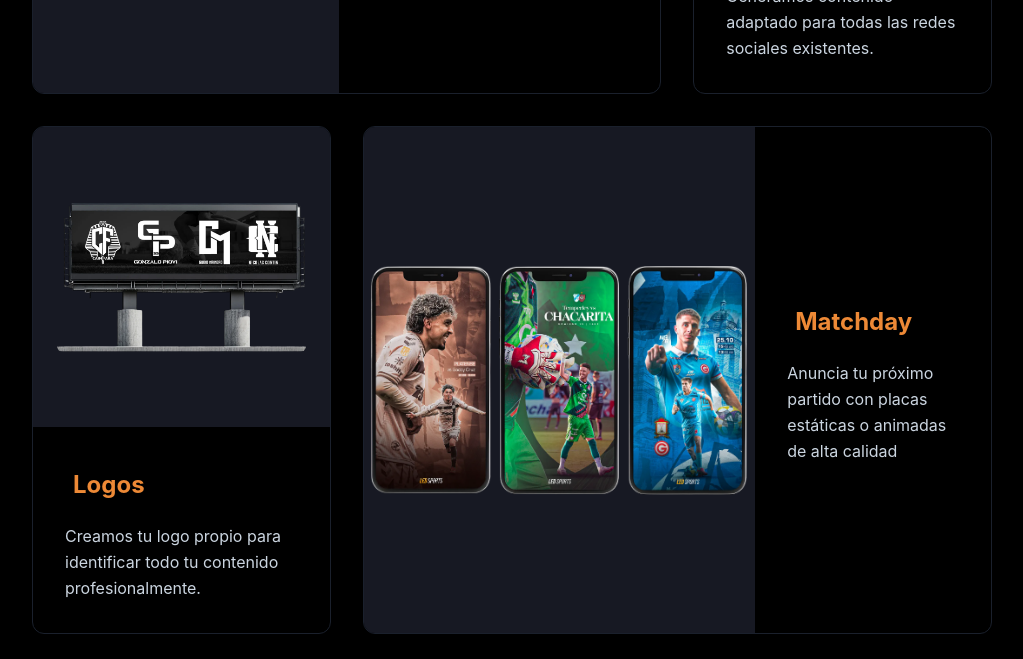
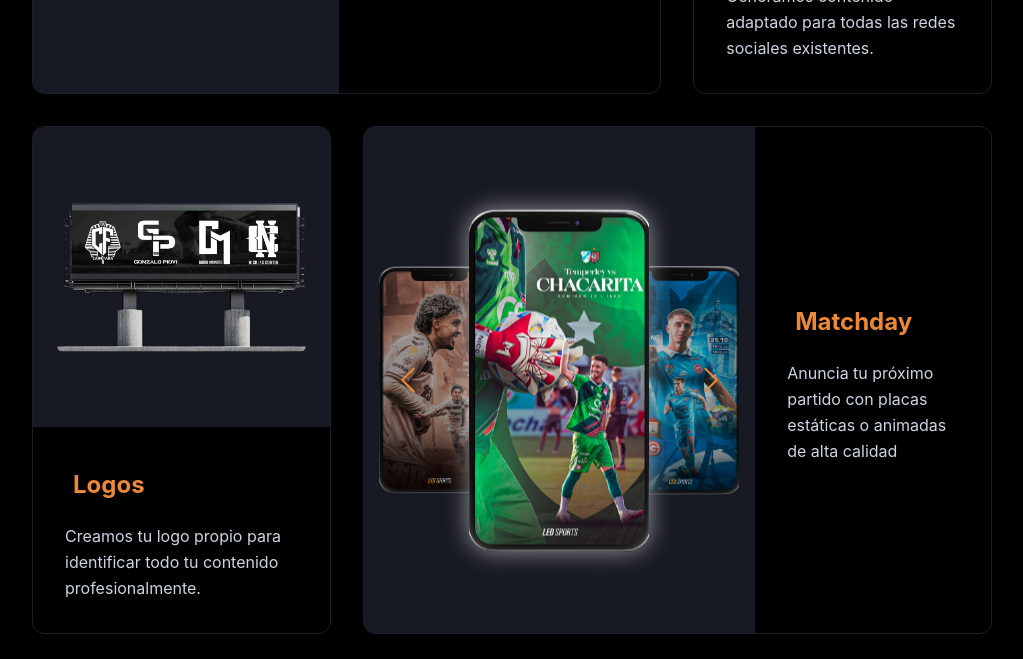
Before and after one commit to mgunsett/LedSports, a React (Vite) app: page /deportistas in a window 1280 px wide. Shown: the part 1140-1799 px from the top of the page, without its empty margins (128-1151 px from the left). Built offline with nearby package versions, Linux system fonts and the light colour scheme; a web font is replaced by a local one.

Commit message:
config matchday carrusel

```diff
--- a/src/Pages/Deportistas.jsx
+++ b/src/Pages/Deportistas.jsx
@@ -19,6 +19,7 @@ import deportistas_carpetacom from "../assets/deportistas_carpetacom.webp";
 import deportistas_planmkt from "../assets/deportistas_planmkt.webp";
 import { BsChevronDoubleDown } from "react-icons/bs";
 import Contact from "../components/Contact";
+import MatchdayCarousel from "../components/MatchdayCarousel";
 
 const MotionFlex = motion(Flex);
 const MotionHeading = motion(Heading);
@@ -387,67 +388,19 @@ export const Deportistas = () => {
                   display="flex"
                   alignItems="center"
                   justifyContent="center"
-                  p={{ base: 20, md: 6 }}
-                  minH={{ base: "150px", md: "200px" }}
+                  p={{ base: 8, md: 6 }}
+                  minH={{ base: "370px", md: "200px" }}
+                  overflow="hidden"
                 >
-                  <Image
-                    src= {deportistas_prematch}
-                    w={{ base: "100px", md: "120px" }}
-                    h={{ base: "210px", md: "230px" }}
-                    display="flex"
-                    alignItems="center"
-                    justifyContent="center"
-                    borderRadius="md"
-                    color="gray.500"
-                    fontSize="sm"
-                    transitionDuration="0.6s"
-                    _hover={{
-                        transform:"scale(1.5)",
-                        filter: "drop-shadow(0px 0px 8px rgba(255, 255, 255, 0.56))",
-                        mr: {base: '-60px', md: '-50px'}
-                      }}
+                  <MatchdayCarousel
+                    images={[deportistas_prematch, deportistas_prematch1, deportistas_prematch2]}
                   />
-                  <Image
-                      src={deportistas_prematch1}
-                      w={{ base: "100px", md: "120px" }}
-                      h={{ base: "210px", md: "230px" }}
-                      display="flex"
-                      alignItems="center"
-                      justifyContent="center"
-                      borderRadius="md"
-                      color="gray.500"
-                      fontSize="sm"
-                      transitionDuration="0.6s"
-                      ml={2}
-                      _hover={{
-                        transform:"scale(1.5)",
-                        filter: "drop-shadow(0px 0px 8px rgba(255, 255, 255, 0.56))",
-                        mx: {base: '-60px', md: '-50px'}
-                      }}
-                    />
-                    <Image
-                      src={deportistas_prematch2}
-                      w={{ base: "100px", md: "120px" }}
-                      h={{ base: "210px", md: "230px" }}
-                      display="flex"
-                      alignItems="center"
-                      justifyContent="center"
-                      borderRadius="md"
-                      color="gray.500"
-                      fontSize="sm"
-                      transitionDuration="0.6s"
-                      ml={2}
-                      _hover={{
-                        transform: 'scale(1.5)',
-                        filter: "drop-shadow(0px 0px 8px rgba(255, 255, 255, 0.56))",
-                        ml: {base: '-60px', md: '-50px'}
-                      }}
-                    />
                 </Box>
                 <Flex
                   flex='1'
                   flexDirection="column"
                   p={{ base: 6, md: 8 }}
+                  py={8}
                   gap={3}
                   justifyContent="center"
                 >
--- a/src/components/FichaJugador.jsx
+++ b/src/components/FichaJugador.jsx
@@ -104,6 +104,7 @@ const CircularProgress = ({ value, label, size = 100 }) => {
 
 // Soccer field mini map component with heatmap effect
 const SoccerFieldPosition = ({ position = 'Forward' }) => {
+  const isMobile = useBreakpointValue({ base: true, md: false });
   const normalized = (position || '').toLowerCase();
   const getHeatmapArea = () => {
     // Arquero - Áreas expandidas
@@ -227,8 +228,8 @@ const SoccerFieldPosition = ({ position = 'Forward' }) => {
         transform="translate(-50%, -50%)"
         width={heatmapData.size.width}
         height={heatmapData.size.height}
-        initial={{ opacity: 0, scale: 0 }}
-        animate={{ opacity: 1, scale: 1 }}
+        initial={isMobile ? { opacity: 1, scale: 1, y: 0 } : { opacity: 0, scale: 0.8, y: 60 }}
+        animate={ isMobile ? { opacity: 1, scale: 1, y: 0} : { opacity: 1, scale: 1, y: 0 }}
         transition={{ duration: 0.8, ease: 'easeOut' }}
       >
         {/* Capa interna - naranja fuerte */}
@@ -409,7 +410,7 @@ function FichaJugador({ isOpen, onClose, jugador }) {
         boxShadow="0 25px 50px -12px rgba(0, 0, 0, 0.5)"
         initial={isMobile ? { opacity: 1, scale: 1, y: 0 } : { opacity: 0, scale: 0.9, y: 60 }}
         animate={ isMobile ? { opacity: 1, scale: 1, y: 0} : { opacity: 1, scale: 1, y: 0 }}
-        exit={{ opacity: 0, scale: 0.9, y: 60 }}
+        exit={ isMobile ? { opacity: 1, scale: 1, y: 0} :   { opacity: 0, scale: 0.9, y: 60 }}
         transition={{ duration: 0.5, ease: [0.34, 1.56, 0.64, 1] }}
       >
         <ModalBody p={0}   >
--- /dev/null
+++ b/src/components/MatchdayCarousel.jsx
@@ -0,0 +1,117 @@
+import React, { useState } from 'react';
+import { Box, Image, Flex, IconButton } from '@chakra-ui/react';
+import { motion } from 'framer-motion';
+import { BsChevronLeft, BsChevronRight } from 'react-icons/bs';
+
+const MotionImage = motion(Image);
+
+const MatchdayCarousel = ({ images }) => {
+  const [activeIndex, setActiveIndex] = useState(1); // Start with the middle image as center
+
+  const handleNext = () => {
+    setActiveIndex((prev) => (prev + 1) % images.length);
+  };
+
+  const handlePrev = () => {
+    setActiveIndex((prev) => (prev - 1 + images.length) % images.length);
+  };
+
+  const getPosition = (index) => {
+    if (index === activeIndex) return 'center';
+    if (index === (activeIndex - 1 + images.length) % images.length) return 'left';
+    if (index === (activeIndex + 1) % images.length) return 'right';
+    return 'hidden';
+  };
+
+  const variants = {
+    center: {
+      x: "0%",
+      scale: 1.5,
+      zIndex: 10,
+      opacity: 1,
+      filter: "drop-shadow(0px 0px 8px rgba(255, 255, 255, 0.56))",
+    },
+    left: {
+      x: "-100%",
+      scale: 1,
+      zIndex: 1,
+      opacity: 1,
+      filter: "brightness(0.7)",
+    },
+    right: {
+      x: "100%",
+      scale: 1,
+      zIndex: 1,
+      opacity: 1,
+      filter: "brightness(0.7)",
+    }
+  };
+
+  return (
+    <Flex
+      alignItems="center"
+      justifyContent="center"
+      position="relative"
+      w="100%"
+      h="100%"
+    >
+       <IconButton
+          aria-label="Previous image"
+          icon={<BsChevronLeft />}
+          onClick={handlePrev}
+          position="absolute"
+          left={{ base: "-20px", md: "0" }}
+          zIndex={20}
+          variant="ghost"
+          color="orange.400"
+          _hover={{transform: 'scale(1.1)' }}
+          fontSize="3xl"
+          isRound
+       />
+
+       <Box
+        position="relative"
+        w="100%"
+        h="100%"
+        display="flex"
+        alignItems="center"
+        justifyContent="center"
+       >
+         {images.map((img, index) => {
+            const position = getPosition(index);
+            return (
+              <MotionImage
+                key={index}
+                src={img}
+                position="absolute"
+                w={{ base: "90px", md: "120px" }}
+                h={{ base: "200px", md: "230px" }}
+                borderRadius="md"
+                initial={false}
+                animate={position}
+                variants={variants}
+                transition={{ duration: 0.5, ease: "easeInOut" }}
+                objectFit={{base:"contain" , md:"cover"}}
+              />
+            );
+         })}
+       </Box>
+
+       <IconButton
+          aria-label="Next image"
+          icon={<BsChevronRight />}
+          onClick={handleNext}
+          position="absolute"
+          right={{ base: "-20px", md: "0" }}
+          zIndex={20}
+          variant="ghost"
+          color="orange.400"
+          _hover={{  transform: 'scale(1.1)' }}
+          fontSize="3xl"
+          isRound
+       />
+    </Flex>
+  );
+};
+
+export default MatchdayCarousel;
```
